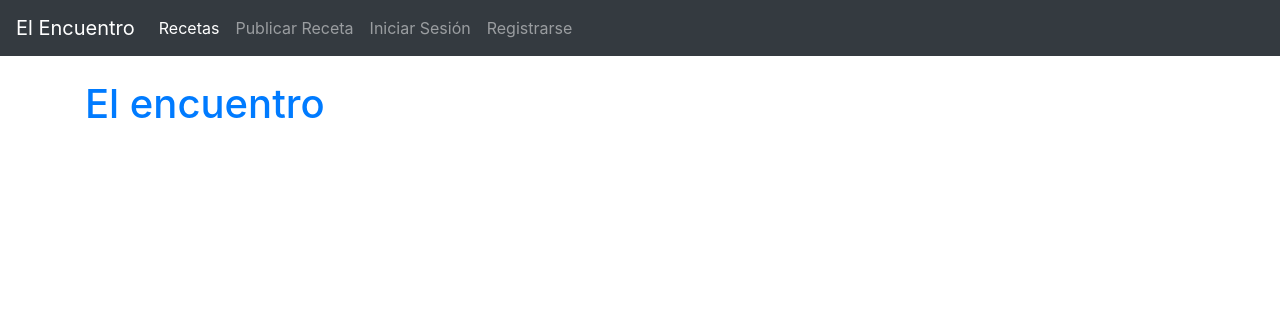
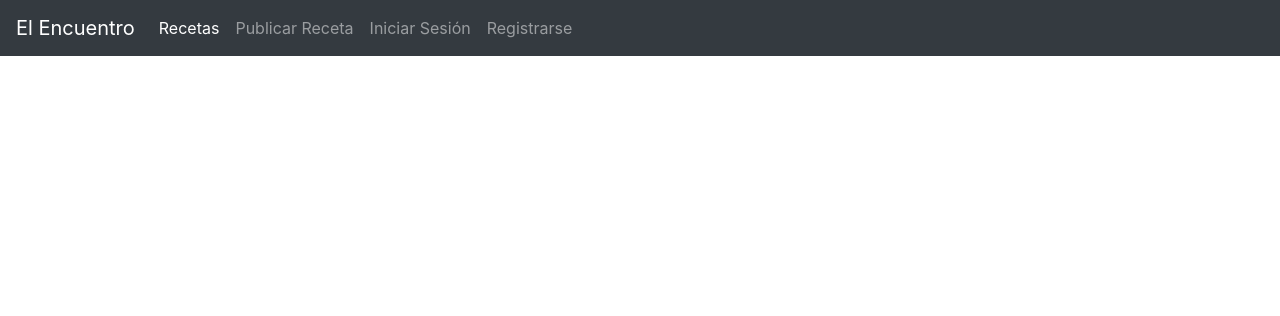
Before and after one commit to JesicaHeit/IngenieriaWeb, a Django app: page /receta_all/ in a window 1280 px wide. Shown: the top 316 px of the page. Run offline with Django 3.2, Linux system fonts and the light colour scheme; data comes from the database, SQL or seed files in the repository; some libraries are stand-ins or nearby versions.

Commit message:
Update post_list.html
cambioss

```diff
--- a/Proyecto1/recetas/templates/recetas/post_list.html
+++ b/Proyecto1/recetas/templates/recetas/post_list.html
@@ -3,13 +3,10 @@
 
 <html>
     <head>
-        <title>Tus publicaciones</title>
+        <title>Recetas Publicadas</title>
     </head>
     <body>
     {%block content%}
-        <div>
-            <h1><a href="/">El encuentro</a></h1>
-        </div>
 
         {% for rec in receta %}
             <div>
```
